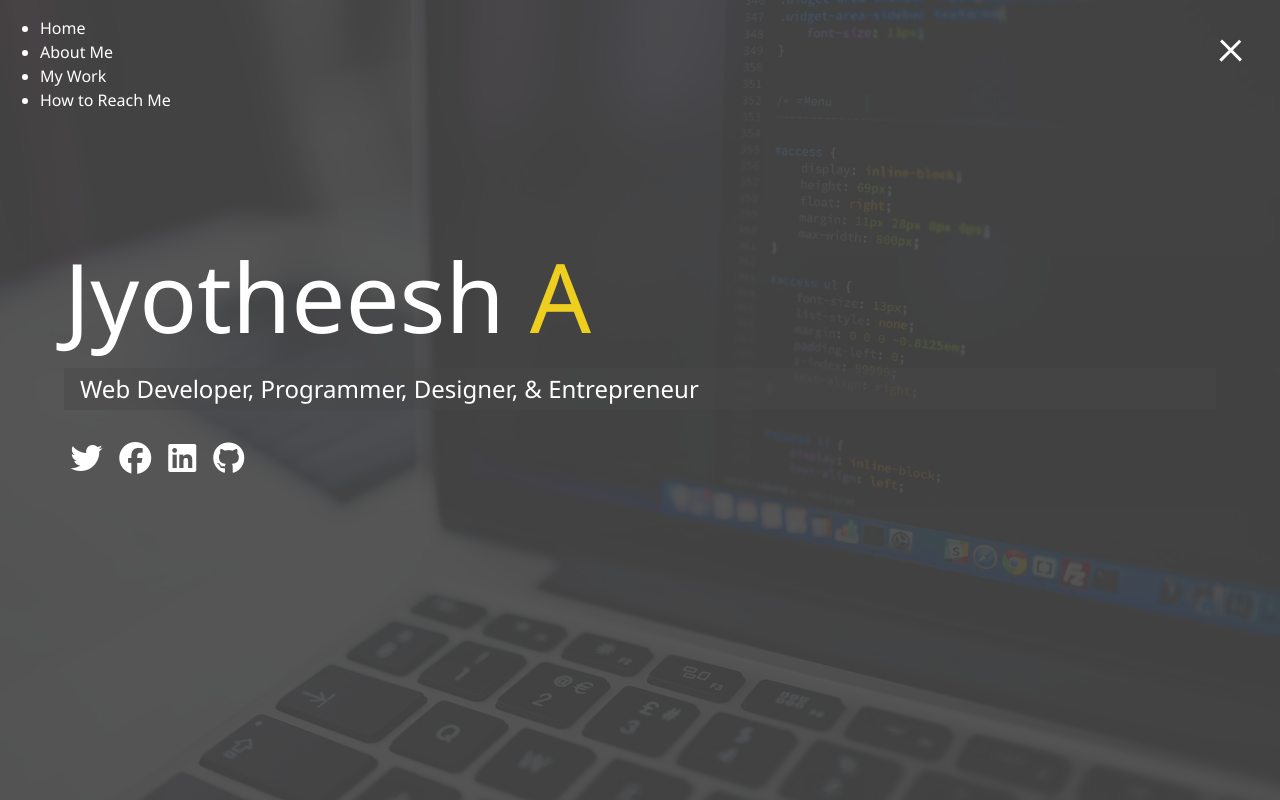
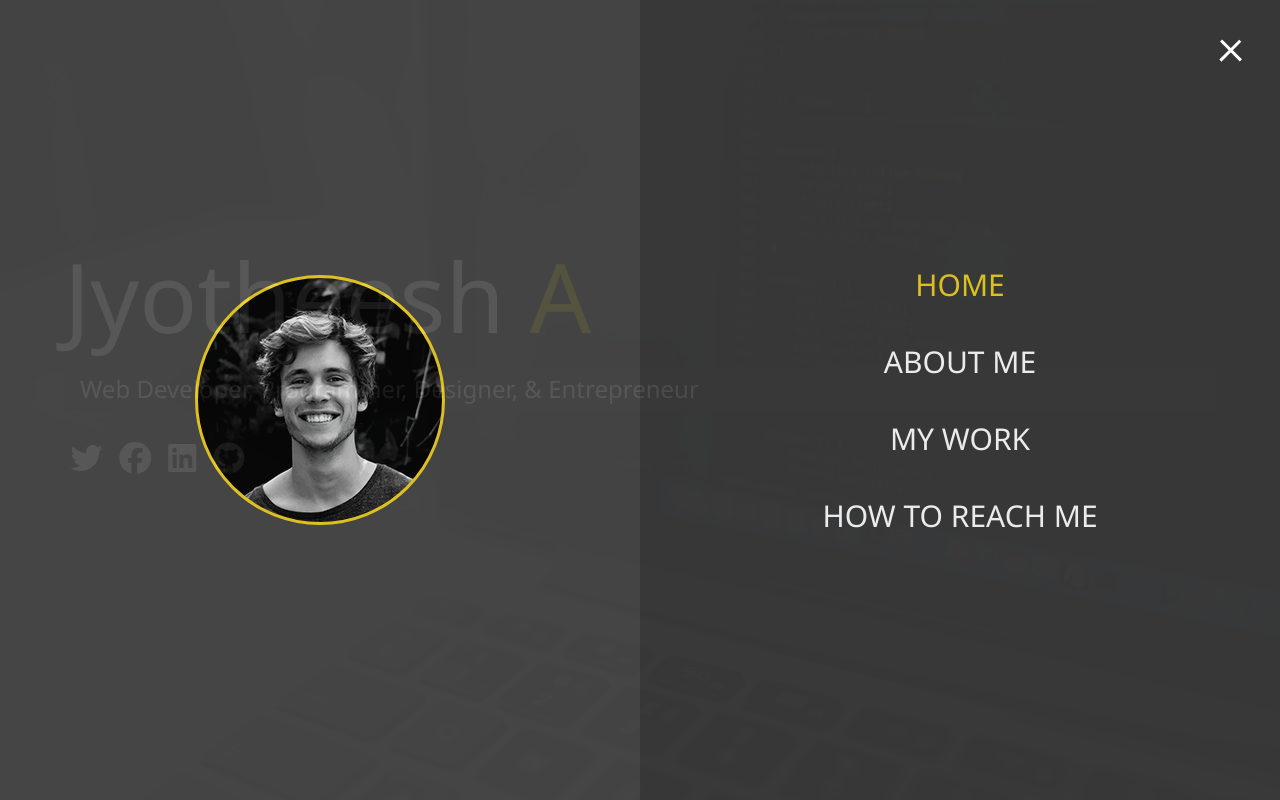
Before and after one commit to Jyotheeshcode/my_portfolio, a website: page main/index.html in a window 1280 px wide. Both pictures are taken after a click on the element 1231 px from the left and 47 px from the top of the page. Drawn offline with Linux system fonts and the light colour scheme.

Commit message:
menu overlay

```diff
--- a/main/index.html
+++ b/main/index.html
@@ -23,7 +23,7 @@
                 <div class="portrait"></div>
             </div>
             <ul class="menu-nav">
-                <li class="nav-item">
+                <li class="nav-item current">
                     <a href="/" class="nav-link">Home</a>
                 </li>
                 <li class="nav-item">
--- a/scss/_menu.scss
+++ b/scss/_menu.scss
@@ -35,3 +35,99 @@
         }
     }
 }
+
+// menu overlay
+.menu{
+    position: fixed;
+    top: 0;
+    width: 100%;
+    opacity: 0.9;
+    visibility: hidden;
+
+    &.show{
+        visibility: visible;
+    }
+
+    &-branding, &-nav{
+        display: flex;
+        flex-flow: column wrap;
+        align-items: center;
+        justify-content: center;
+        float: left;
+        width: 50%;
+        height: 100vh;
+        overflow: hidden;
+
+    }
+    &-nav{
+        margin: 0;
+        padding: 0;
+        background: darken($primary-color, 5);
+        list-style: none;
+        transform: translate3d(0, -100%, 0);
+        @include easeOut;
+
+        &.show{
+            //slide in from top
+            transform: translate3d(0,0,0);
+        }
+    }
+
+    // branding side
+    &-branding{
+        background: $primary-color;
+        transform: translate3d(0, 100%, 0);
+        @include easeOut;
+
+        &.show{
+            //slide in from bottom
+            transform: translate3d(0,0,0);
+        }
+
+        .portrait{
+            width: 250px;
+            height: 250px;
+            background: url('../img/portrait.jpg');
+            border-radius: 50%;
+            border: solid 3px $secondary-color;
+        }
+    }
+
+    .nav-item{
+        transform: translate3d(600px,0,0);
+        @include easeOut;
+
+        &.show{
+            //slide in from rigth
+            transform: translate3d(0,0,0);
+        }
+
+        &.current > a{
+            color: $secondary-color;
+        }
+    }
+
+    .nav-link{
+        display: inline-block;
+        position: relative;
+        font-size: 30px;
+        text-transform: uppercase;
+        padding: 1rem 0;
+        font-weight: 300;
+        color: #fff;
+        text-decoration: none;
+        @include easeOut;
+
+        &:hover{
+            color: $secondary-color;
+        }
+    }
+}
+
+//delay each nav item slide by 0.1s
+@for $i from 1 to 4 {
+    .nav-item:nth-child(#{$i}){
+        transition-delay: $i * 0.1s;
+    }
+
+}
```
Also changed, not shown: main/css/main.css.
